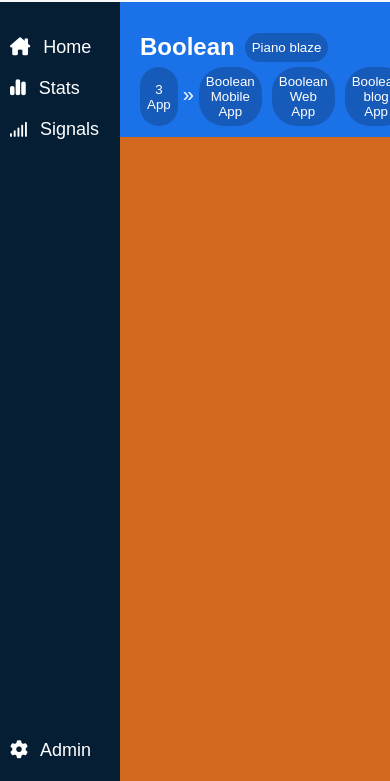
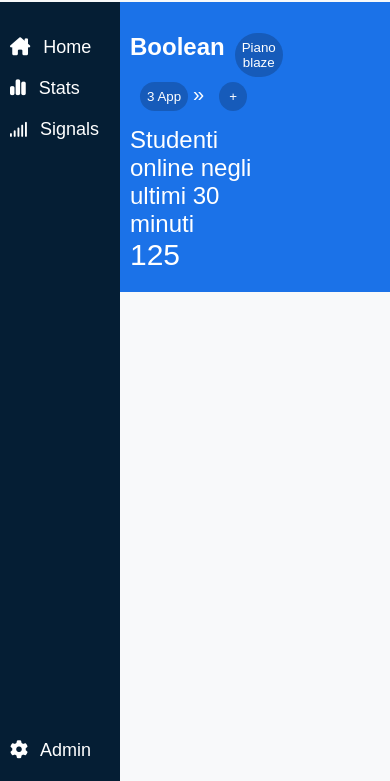
Before and after one commit to Knil88/html-css-bootstrap-dashboard, a plain HTML site: page index.html in a window 390 px wide. Shown: the part 63-844 px from the top of the page. Drawn offline with Linux system fonts and the light colour scheme.

Commit message:
responsive nav-container

```diff
--- a/css/style.css
+++ b/css/style.css
@@ -131,7 +131,7 @@ li a {
 .container{
     flex-grow: 1;
     height: 100vh;
-    background-color: chocolate;
+    background-color: #f8f9fa;
     overflow-y: scroll;
     width: calc(100% - 120px);
 }
@@ -140,13 +140,15 @@ li a {
     font-size: 15px;
 }
 #nav-container{
-    width: 100%;
-
-    /* debug */
-    height: 200px;
     background-color: #1b72e8;
     padding-top: 96px;
     padding-left: 10px;
+    padding-right: 124px;
+    width: 100%;
+    padding-bottom: 20px;
+    display: flex;
+    justify-content: space-between;
+
 
 }
 .flex-div{
@@ -154,8 +156,8 @@ li a {
 
 }
 
-.flex-div h2{
-    padding-left: 10px;
+.size{
+    font-size: 30px;
 }
 
 .btn , .btn-flex{
@@ -165,6 +167,7 @@ li a {
     cursor: pointer;
     padding: 7px;
     margin-left: 10px;
+
 
 
 
@@ -183,11 +186,27 @@ li a {
    margin-top: 5px;
 }
 
+.plus{
+    border-radius: 50%;
+    padding: 0px 10px;
+    display: none;
+}
 .adjust{
     align-self: center;
     margin: 5px;
     font-size: 20px;
 }
+
+.no-bold{
+    font-weight: lighter;
+}
+
+/* Responsive nav-container */
+@media screen and ( max-width:1100px){
+    #nav-container{
+        flex-direction: column;
+    }
+ }
 
 /* Responsive  nav-bar */
 
@@ -198,4 +217,21 @@ li a {
    .icon i {
     display: none;
    }
+   /* Responsive nav-container */
+   .bye{
+    display:none;
+   }
+   .plus{
+    display: block;
+   }
+
 }
+/* Responsive nav-container */
+@media screen and ( max-width:1100px){
+    #nav-container{
+        flex-direction: column;
+    }
+    .more-top{
+        margin-top: 15px;
+       }
+ }
--- a/index.html
+++ b/index.html
@@ -61,6 +61,7 @@
             </aside>
             <div class="container">
                 <nav id="nav-container">
+                    <div>
                         <div class="flex-div">
                             <h2 class="white">
                                 Boolean
@@ -69,22 +70,34 @@
                                 Piano blaze
                             </button>
                         </div>
-                    <div class="flex-div">
+                        <div class="flex-div ">
                             <button class="white  btn-flex ">
                                 3 App
                             </button>
                             <span class="white adjust">
                                 »
                             </span>
-                        <button class="white  btn-flex  " id="no-margin">
+                            <button class="white  btn-flex plus center">
+                                +
+                            </button>
+                            <button class="white  btn-flex  bye " id="no-margin">
                                 Boolean Mobile App
                             </button>
-                        <button class="white  btn-flex ">
+                            <button class="white  btn-flex  bye">
                                 Boolean Web App
                             </button>
-                        <button class="white  btn-flex ">
+                            <button class="white  btn-flex bye ">
                                 Boolean blog App
                             </button>
+                        </div>
+                    </div>
+                    <div class="more-top">
+                        <h2 class="white no-bold">
+                            Studenti online negli ultimi 30 minuti
+                            <div class="white size">
+                                125
+                            </div>
+                        </h2>
                     </div>
                 </nav>
 
```
Lines whose indentation alone changed are shown as unchanged.
